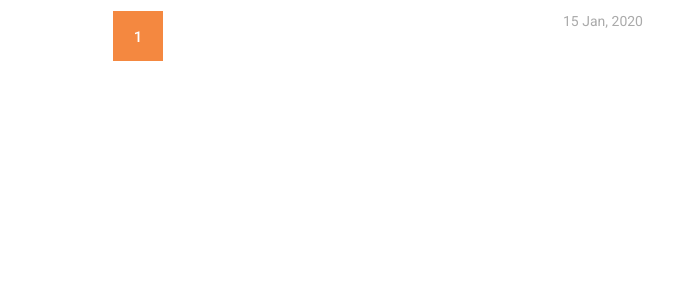
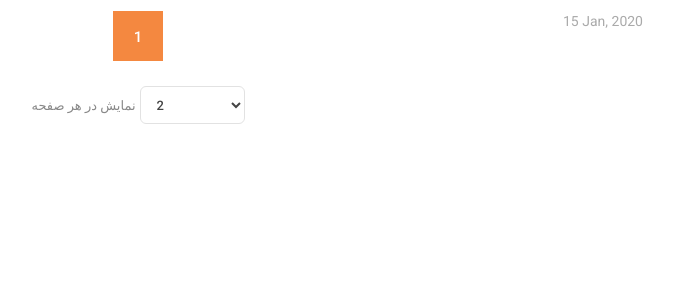
Before and after one commit to Ilman-Tech/django-weblog-practice, a Django app: page /blog-list/ in a window 1280 px wide. Shown: the part 1152-1452 px from the top of the page, without its empty margins (312-985 px from the left). Run offline with Django 5.2, Linux system fonts and the light colour scheme; tables that the repository leaves empty hold one stand-in row (values such as "Sample post"); grey boxes marked "Sample" are stand-in pictures; some libraries are stand-ins or nearby versions.

Commit message:
feat: improve blog pagination and page size selector

```diff
--- a/blog/templates/blog/blog_list.html
+++ b/blog/templates/blog/blog_list.html
@@ -7,6 +7,61 @@
 
 {% block css %}
     <link rel="stylesheet" href="{% static 'blog/css/tag.css' %}">
+{% endblock %}
+
+{% block style %}
+    <style>
+        .pagination-select {
+            width: 100%;
+            display: flex;
+            justify-content: center;
+            align-items: center;
+            margin-top: 25px;
+            margin-bottom: 10px;
+        }
+
+        .pagination-select form {
+            display: flex;
+            align-items: center;
+            gap: 10px;
+        }
+
+        .pagination-select label {
+            margin: 0;
+            font-size: 13px;
+            color: #888;
+        }
+
+        .pagination-select select {
+            width: 105px;
+            height: 38px;
+
+            padding: 0 12px;
+
+            border: 1px solid #e2e2e2;
+            border-radius: 6px;
+
+            background: #fff;
+            color: #444;
+
+            font-size: 13px;
+            font-weight: 500;
+
+            cursor: pointer;
+            outline: none;
+
+            transition: all 0.2s ease;
+        }
+
+        .pagination-select select:hover {
+            border-color: #aaa;
+        }
+
+        .pagination-select select:focus {
+            border-color: #777;
+            box-shadow: 0 0 0 2px rgba(0, 0, 0, 0.05);
+        }
+    </style>
 {% endblock %}
 
 {% block content %}
@@ -86,20 +141,42 @@
                                 <div class="col-lg-12">
                                     <ul class="page-numbers">
                                         {% if page_obj.has_previous %}
-                                            <li><a href="?page={{ page_obj.previous_page_number }}"><i class="fa fa-angle-double-left"></i></a></li>
+                                            <li>
+                                                <a href="?page={{ page_obj.previous_page_number }}&items={{ items|default:2 }}"><i
+                                                        class="fa fa-angle-double-left"></i></a></li>
                                         {% endif %}
 
                                         {% for page in page_range %}
                                             <li class="{% if page == page_obj.number %}active{% endif %} ">
-                                                <a href="?page={{ page }}">{{ page }}</a>
+                                                <a href="?page={{ page }}&items={{ items|default:2 }}">{{ page }}</a>
                                             </li>
                                         {% endfor %}
 
                                         {% if page_obj.has_next %}
-                                            <li><a href="?page={{ page_obj.next_page_number }}"><i class="fa fa-angle-double-right"></i></a></li>
+                                            <li>
+                                                <a href="?page={{ page_obj.next_page_number }}&items={{ items|default:2 }}"><i
+                                                        class="fa fa-angle-double-right"></i></a></li>
                                         {% endif %}
                                     </ul>
+                                    <div class="pagination-select">
+                                        <form method="get" class="d-inline">
+                                            <label for="items">نمایش در هر صفحه</label>
+
+                                            <select id="items" name="items" onchange="this.form.submit()">
+                                                <option value="2" {% if request.GET.items == "2" %}selected{% endif %}>
+                                                    2
+                                                </option>
+                                                <option value="5" {% if request.GET.items == "5" %}selected{% endif %}>
+                                                    5
+                                                </option>
+                                                <option value="all"
+                                                        {% if request.GET.items == "all" %}selected{% endif %}>همه
+                                                </option>
+                                            </select>
+                                        </form>
+                                    </div>
                                 </div>
+
                             {% endif %}
 
                         </div>
--- a/blog/views.py
+++ b/blog/views.py
@@ -14,9 +14,25 @@ def blog_detail(request, slug):
     )
 
 def blog_list(request):
-    p = Paginator(BlogPost.objects.all(), 2)
+    items = request.GET.get('items', '2')
+    page_number = request.GET.get('page')
 
-    page_number = request.GET.get('page')
+    if items == 'all':
+        page_objects = BlogPost.objects.all().order_by('-id')
+        return render(
+            request,
+            'blog/blog_list.html',
+            context={
+                'page_obj': page_objects,
+                'page_range': None,
+                "items": items,
+            }
+        )
+
+    try:
+        p = Paginator(BlogPost.objects.all(), int(items))
+    except ValueError:
+        p = Paginator(BlogPost.objects.all(), 2)
 
     page_obj = p.get_page(page_number)
 
@@ -31,5 +47,6 @@ def blog_list(request):
         {
             'page_obj' : page_obj,
             'page_range' : page_range,
+            "items" : items,
         }
     )
--- a/templates/base.html
+++ b/templates/base.html
@@ -22,6 +22,10 @@
     {% include "includes/css-link.html" %}
 
     {% block css %}
+
+    {% endblock %}
+
+    {% block style %}
 
     {% endblock %}
 
```
